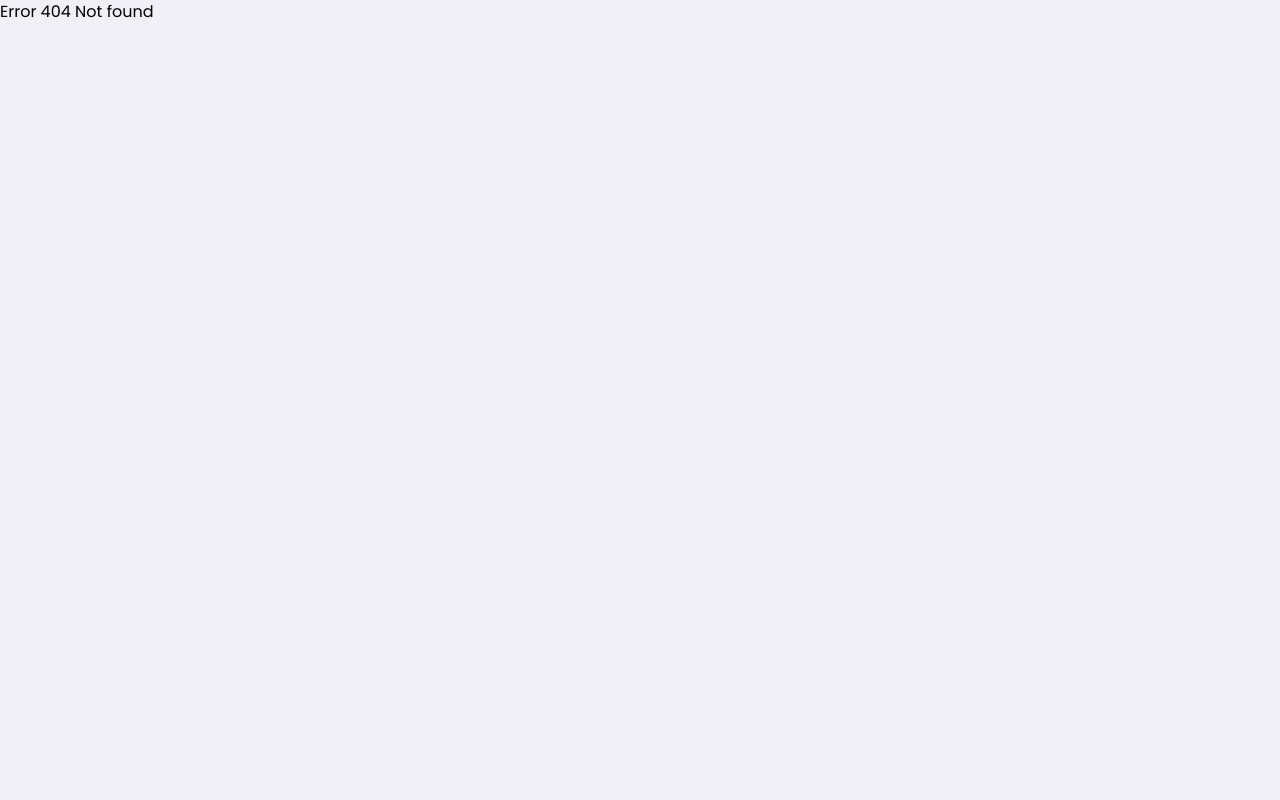
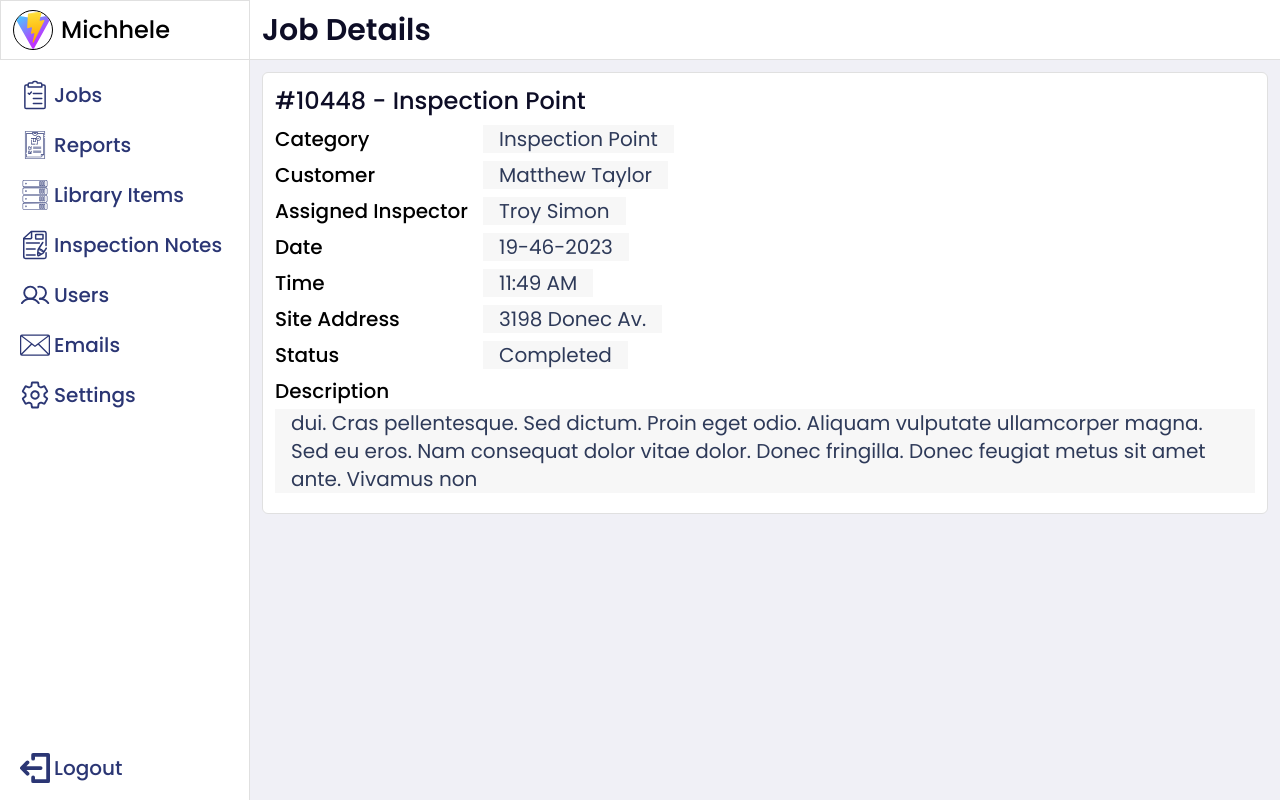
Before and after one commit to iSatVeerSingh/inspection-report-app-old, a React (Vite) app: page /jobs/10448 in a window 1280 px wide. Before the commit this address had no page. Built offline with nearby package versions, Linux system fonts and the light colour scheme; the HTML template or start-up script is replaced by a standard one.

Commit message:
job details page created

```diff
--- a/src/App.tsx
+++ b/src/App.tsx
@@ -9,6 +9,8 @@ import InspectionNotes from "./pages/InspectionNotes";
 import Users from "./pages/Users";
 import Emails from "./pages/Emails";
 import Settings from "./pages/Settings";
+import JobDetails, { jobDetailLoader } from "./pages/JobDetails";
+import { loader as jobsLoader } from "./services/jobs";
 
 const App = () => {
   const router = createBrowserRouter([
@@ -20,6 +22,12 @@ const App = () => {
         {
           index: true,
           element: <Jobs />,
+          loader: jobsLoader,
+        },
+        {
+          path: "/jobs/:jobNumber",
+          element: <JobDetails />,
+          loader: jobDetailLoader,
         },
         {
           path: "/reports",
--- a/src/components/ButtonPrimay.tsx
+++ b/src/components/ButtonPrimay.tsx
@@ -4,12 +4,20 @@ type ButtonPrimaryProps = {
   type?: "button" | "submit" | "reset";
   children: ReactNode;
   onClick?: MouseEventHandler;
+  className?: string;
 };
 
-const ButtonPrimary = ({ type, children, onClick }: ButtonPrimaryProps) => {
+const ButtonPrimary = ({
+  type,
+  children,
+  onClick,
+  className,
+}: ButtonPrimaryProps) => {
   return (
     <button
-      className="bg-blue-primay text-white font-medium text-lg py-2 text-center px-3 rounded-md active:bg-blue-600"
+      className={`bg-blue-primay text-white font-medium text-lg py-2 text-center px-3 rounded-md active:bg-blue-600 ${
+        className ? className : ""
+      }`}
       type={type || "button"}
       onClick={onClick}
     >
--- a/src/components/PageLayout.tsx
+++ b/src/components/PageLayout.tsx
@@ -23,7 +23,7 @@ const PageLayout = ({
           {title}
         </span>
         {titleBtn && (
-          <ButtonPrimary onClick={onTitleBtnClick}>{titleBtn}</ButtonPrimary>
+          <ButtonPrimary className="mr-2" onClick={onTitleBtnClick}>{titleBtn}</ButtonPrimary>
         )}
       </div>
       <div className="overflow-y-scroll p-3">{children}</div>
--- a/src/components/ProfileSidebar.tsx
+++ b/src/components/ProfileSidebar.tsx
@@ -10,7 +10,7 @@ const ProfileSidebar = ({ className }: ProfileSidebarProps) => {
       className={`px-3 flex items-center gap-2 ${className ? className : ""}`}
     >
       <div className="border border-black w-10 h-10 rounded-full overflow-hidden">
-        <img src="./vite.svg" alt="" className="block w-full h-full" />
+        <img src="/vite.svg" alt="" className="block w-full h-full" />
       </div>
       <div className="font-medium text-2xl">Michhele</div>
     </div>
--- /dev/null
+++ b/src/pages/JobDetails.tsx
@@ -0,0 +1,79 @@
+"use client";
+
+import { useLoaderData } from "react-router-dom";
+import PageLayout from "../components/PageLayout";
+import { getJobDetail } from "../services/jobs";
+import { Job } from "../utils/types";
+
+export const jobDetailLoader = async ({ params }: any) => {
+  const job = await getJobDetail(params.jobNumber);
+  return { job };
+};
+
+const JobDetails = () => {
+  const { job } = useLoaderData() as { job: Job };
+
+  return (
+    <PageLayout title="Job Details">
+      <div className="bg-white border border-stroke min-h-[300px] rounded-md p-3">
+        <h2 className="text-rich-black text-2xl font-medium mb-2">
+          #{job.jobNumber} - {job.category}
+        </h2>
+        <div className="flex gap-2 mb-2">
+          <span className="font-medium text-xl min-w-[200px]">Category</span>
+          <span className="px-4 bg-input-bg text-gray-dark text-xl">
+            {job.category}
+          </span>
+        </div>
+        <div className="flex gap-2 mb-2">
+          <span className="font-medium text-xl min-w-[200px]">Customer</span>
+          <span className="px-4 bg-input-bg text-gray-dark text-xl">
+            {job.customer}
+          </span>
+        </div>
+        <div className="flex gap-2 mb-2">
+          <span className="font-medium text-xl min-w-[200px]">
+            Assigned Inspector
+          </span>
+          <span className="px-4 bg-input-bg text-gray-dark text-xl">
+            {job.inspector}
+          </span>
+        </div>
+        <div className="flex gap-2 mb-2">
+          <span className="font-medium text-xl min-w-[200px]">Date</span>
+          <span className="px-4 bg-input-bg text-gray-dark text-xl">
+            {job.date}
+          </span>
+        </div>
+        <div className="flex gap-2 mb-2">
+          <span className="font-medium text-xl min-w-[200px]">Time</span>
+          <span className="px-4 bg-input-bg text-gray-dark text-xl">
+            {job.time}
+          </span>
+        </div>
+        <div className="flex gap-2 mb-2">
+          <span className="font-medium text-xl min-w-[200px]">
+            Site Address
+          </span>
+          <span className="px-4 bg-input-bg text-gray-dark text-xl">
+            {job.siteAddress}
+          </span>
+        </div>
+        <div className="flex gap-2 mb-2">
+          <span className="font-medium text-xl min-w-[200px]">Status</span>
+          <span className="px-4 bg-input-bg text-gray-dark text-xl">
+            {job.status}
+          </span>
+        </div>
+        <div className="flex gap-1 mb-2 flex-col">
+          <span className="font-medium text-xl min-w-[200px]">Description</span>
+          <span className="px-4 bg-input-bg text-gray-dark text-xl">
+            {job.description}
+          </span>
+        </div>
+      </div>
+    </PageLayout>
+  );
+};
+
+export default JobDetails;
--- a/src/pages/Jobs.tsx
+++ b/src/pages/Jobs.tsx
@@ -1,14 +1,17 @@
 "use client";
 import { MouseEvent } from "react";
 import PageLayout from "../components/PageLayout";
-import jobs from "../demo/jobs";
 import { LocationIcon, PersonIcon } from "../icons/Icons";
+import { Link, useLoaderData } from "react-router-dom";
+import { Job } from "../utils/types";
 
 const Jobs = () => {
   const createCustomJob = (e: MouseEvent) => {
     e.preventDefault();
     console.log(e);
   };
+
+  const { jobs } = useLoaderData() as { jobs: Job[] };
 
   return (
     <PageLayout
@@ -17,11 +20,11 @@ const Jobs = () => {
       onTitleBtnClick={createCustomJob}
     >
       <div className="grid gap-1">
-        {jobs.map((job) => (
-          <div
-            key={job.id}
-            className="bg-white border border-stroke rounded-md p-2 grid gap-1"
-          >
+        {jobs.length === 0
+          ? "No jobs found"
+          : jobs.map((job) => (
+              <Link key={job.id} to={`/jobs/${job.jobNumber}`}>
+                <div className="bg-white border border-stroke rounded-md p-2 grid gap-1">
                   <div className="flex justify-between">
                     <span className="text-xl font-medium text-rich-black">
                       #{job.jobNumber} - {job.category}
@@ -39,10 +42,15 @@ const Jobs = () => {
                     </div>
                   </div>
                   <div className="flex justify-between">
-              <span className="px-4 bg-very-light-gray rounded-sm text-rich-black">{job.category}</span>
-              <span className="px-3 bg-status-bg text-orange-400 min-w-[150px] text-center">{job.status}</span>
+                    <span className="px-4 bg-very-light-gray rounded-sm text-rich-black">
+                      {job.category}
+                    </span>
+                    <span className="px-3 bg-status-bg text-orange-400 min-w-[150px] text-center">
+                      {job.status}
+                    </span>
                   </div>
                 </div>
+              </Link>
             ))}
       </div>
     </PageLayout>
--- /dev/null
+++ b/src/services/jobs.ts
@@ -0,0 +1,16 @@
+import jobs from "../demo/jobs";
+import { Job } from "../utils/types";
+
+export const getJobs = async () => {
+  return jobs;
+};
+
+export const loader = async () => {
+  const jobs: Job[] = await getJobs();
+  return { jobs };
+};
+
+export const getJobDetail = async (jobNumber: string) => {
+  const job = jobs.find((job) => job.jobNumber === Number(jobNumber));
+  return job;
+};
--- /dev/null
+++ b/src/utils/types.ts
@@ -0,0 +1,12 @@
+export type Job = {
+  id: number;
+  jobNumber: number;
+  customer: string;
+  category: string;
+  inspector: string;
+  date: string;
+  time: string;
+  siteAddress: string;
+  description: string;
+  status: string;
+};
```
Lines whose indentation alone changed are shown as unchanged.
